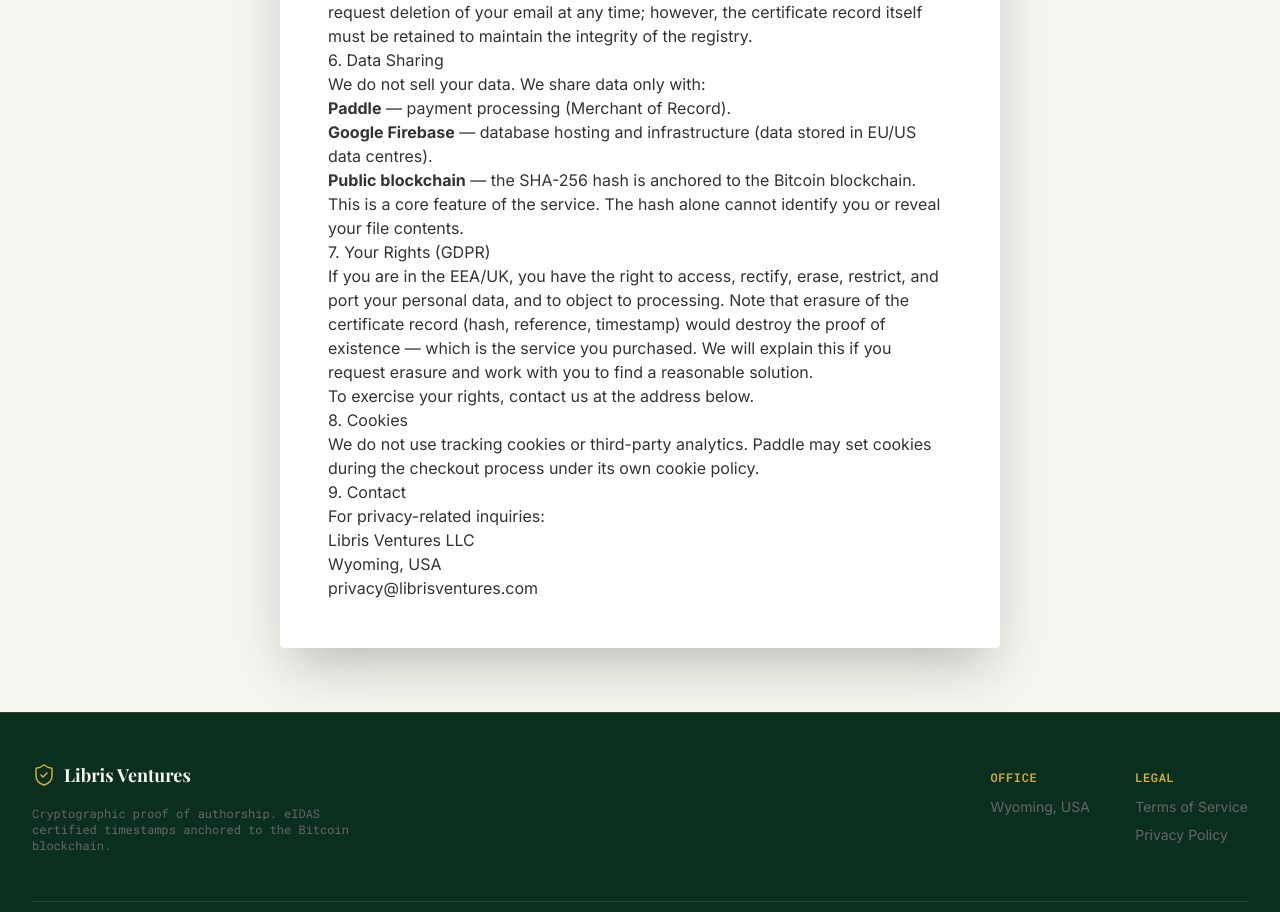
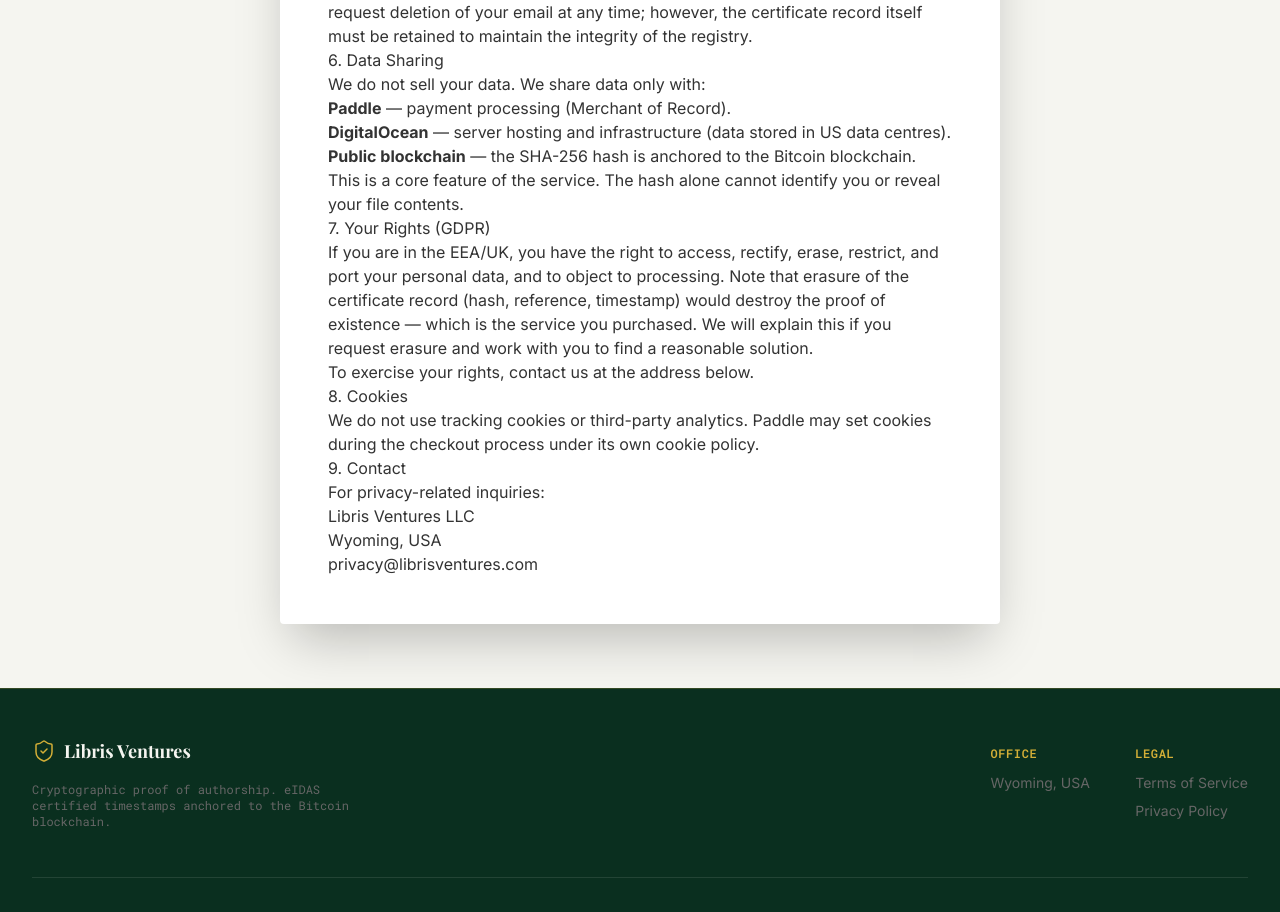
Before and after one commit to MykolaOseiko/LV2, a Next.js app: page /privacy in a window 1280 px wide. Shown: the part 1308-2220 px from the top of the page. Built offline with nearby package versions, Linux system fonts and the light colour scheme; a web font is replaced by a local one.

Commit message:
polish: replace Firebase with DigitalOcean in privacy policy

```diff
--- a/app/privacy/page.tsx
+++ b/app/privacy/page.tsx
@@ -131,9 +131,9 @@
                                     (Merchant of Record).
                                 </li>
                                 <li>
-                                    <strong>Google Firebase</strong> — database
+                                    <strong>DigitalOcean</strong> — server
                                     hosting and infrastructure (data stored in
-                                    EU/US data centres).
+                                    US data centres).
                                 </li>
                                 <li>
                                     <strong>Public blockchain</strong> — the
```
